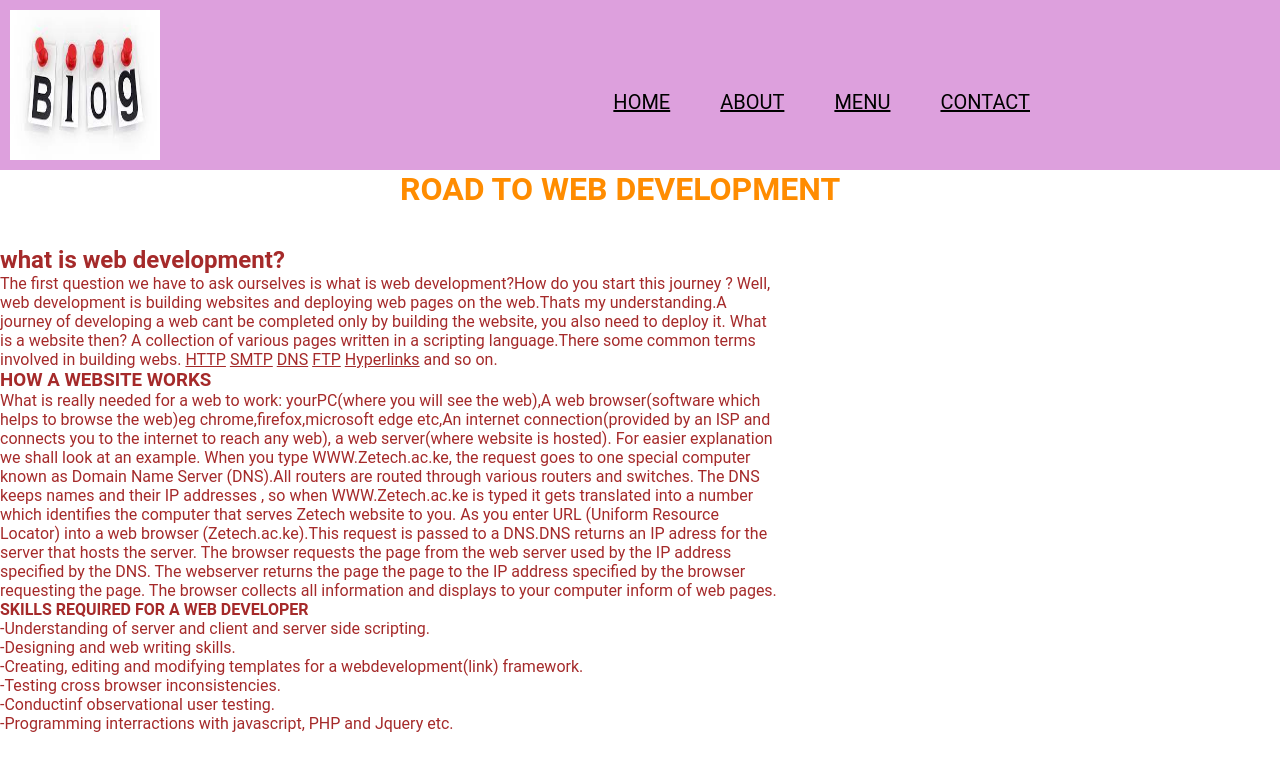
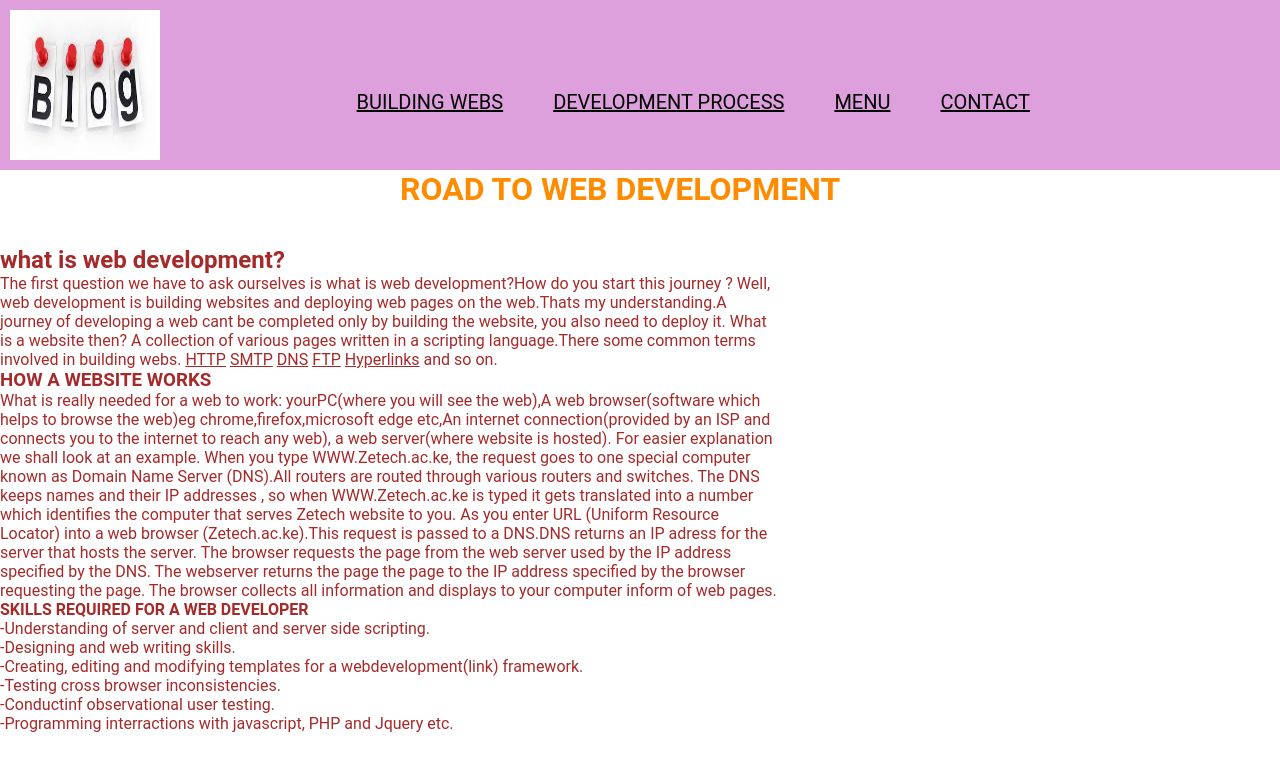
Before and after one commit to maggymbur/blog, a plain HTML site: page index.html in a window 1280 px wide. Drawn offline with Linux system fonts and the light colour scheme.

Commit message:
add this file

```diff
--- a/index.html
+++ b/index.html
@@ -18,8 +18,8 @@
         </div>
         <div class="links">
             <ul >
-                <li><a href="../index.html">HOME</a></li>
-                <li><a href="about.html">ABOUT</a></li>
+                <li><a href="../index.html">BUILDING WEBS</a></li>
+                <li><a href="webdevelopment/website.html">DEVELOPMENT PROCESS</a></li>
                 <li><a href="menu.html">MENU</a></li>
                 <li><a href="contact.html">CONTACT</a></li>
             </ul>
```
Also changed, not shown: webdevelopment/website.html (added, +12 -0 lines), webdevelopment/website.css (added).
